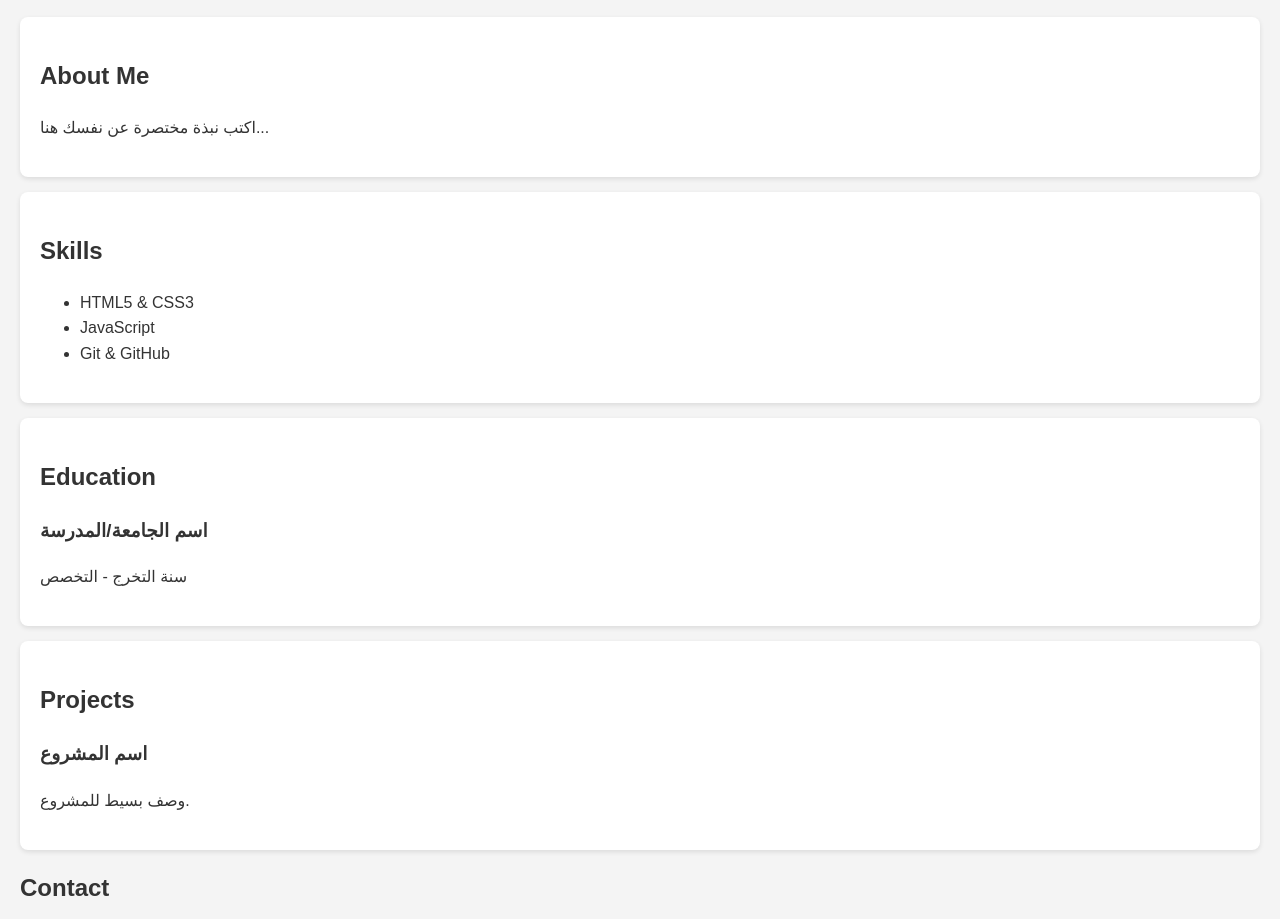
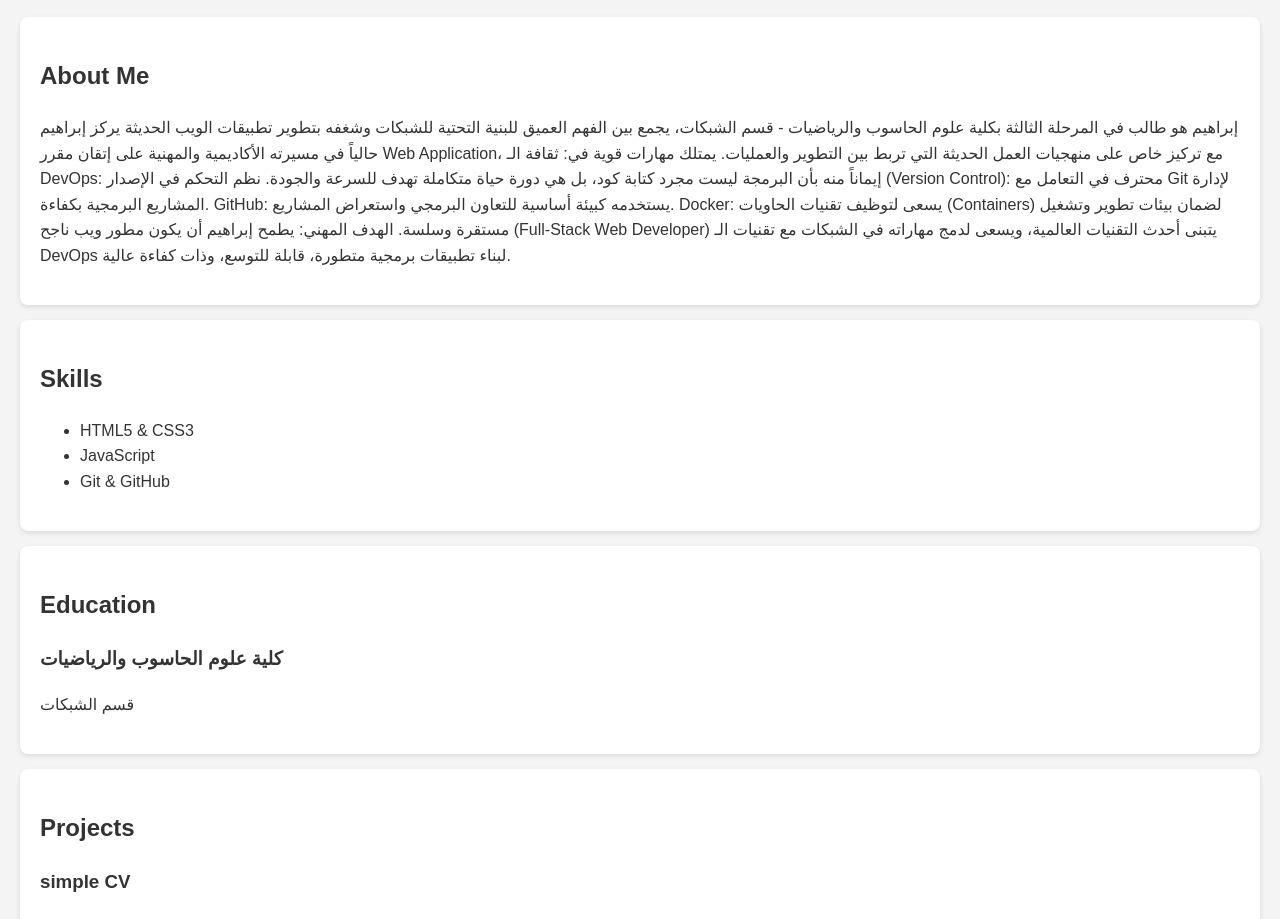
Before and after one commit to Abraheam01/personal-cv, a plain HTML site: page index.html in a window 1280 px wide. Shown: the part 332-1251 px from the top of the page. Drawn offline with Linux system fonts and the light colour scheme.

Commit message:
Add basic HTML structure for CV sections

```diff
--- a/index.html
+++ b/index.html
@@ -17,7 +17,18 @@
 
     <section id="about">
         <h2>About Me</h2>
-        <p>اكتب نبذة مختصرة عن نفسك هنا...</p>
+        <p>
+إبراهيم هو طالب في المرحلة الثالثة بكلية علوم الحاسوب والرياضيات - قسم الشبكات، يجمع بين الفهم العميق للبنية التحتية للشبكات وشغفه بتطوير تطبيقات الويب الحديثة
+
+يركز إبراهيم حالياً في مسيرته الأكاديمية والمهنية على إتقان مقرر Web Application، مع تركيز خاص على منهجيات العمل الحديثة التي تربط بين التطوير والعمليات. يمتلك مهارات قوية في:
+ثقافة الـ DevOps: إيماناً منه بأن البرمجة ليست مجرد كتابة كود، بل هي دورة حياة متكاملة تهدف للسرعة والجودة.
+نظم التحكم في الإصدار (Version Control): محترف في التعامل مع Git لإدارة المشاريع البرمجية بكفاءة.
+GitHub: يستخدمه كبيئة أساسية للتعاون البرمجي واستعراض المشاريع.
+
+Docker: يسعى لتوظيف تقنيات الحاويات (Containers) لضمان بيئات تطوير وتشغيل مستقرة وسلسة.
+
+الهدف المهني: يطمح إبراهيم أن يكون مطور ويب ناجح (Full-Stack Web Developer) يتبنى أحدث التقنيات العالمية، ويسعى لدمج مهاراته في الشبكات مع تقنيات الـ DevOps لبناء تطبيقات برمجية متطورة، قابلة للتوسع، وذات كفاءة عالية.
+        </p>
     </section>
 
     <section id="skills">
@@ -32,16 +43,16 @@
     <section id="education">
         <h2>Education</h2>
         <div class="item">
-            <h3>اسم الجامعة/المدرسة</h3>
-            <p>سنة التخرج - التخصص</p>
+            <h3>كلية علوم الحاسوب والرياضيات </h3>
+            <p>قسم الشبكات</p>
         </div>
     </section>
 
     <section id="projects">
         <h2>Projects</h2>
         <div class="project-card">
-            <h3>اسم المشروع</h3>
-            <p>وصف بسيط للمشروع.</p>
+            <h3>simple CV</h3>
+            <p></p>
         </div>
     </section>
 
```
